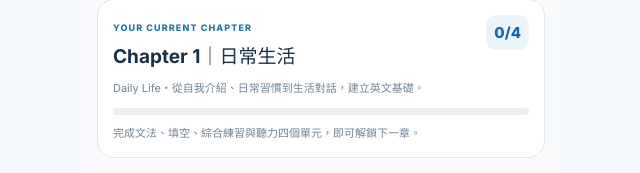
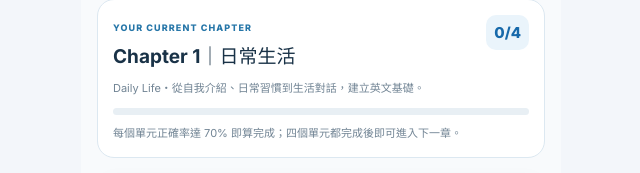
Before and after one commit to dreamwu0907-tech/ENGLISH-FOR-MING, a React (Vite) app: page / in a window 1280 px wide. Shown: the part 251-424 px from the top of the page, without its empty margins (319-959 px from the left). Built offline with nearby package versions, Linux system fonts and the light colour scheme.

Commit message:
Add next chapter progression action

```diff
--- a/src/App.tsx
+++ b/src/App.tsx
@@ -175,7 +175,7 @@ export default function App(){
   <main>
    {page==='home'&&<div className="stack">
     <section className="goal-card"><div><small>YOUR LEARNING PATH</small><h2>TOEIC 800</h2><p>先建立生活英文基礎，再逐步進入職場與多益情境。</p></div><div className="milestones"><b>基礎</b><span>550</span><span>650</span><span>750</span><span>800</span></div></section>
-    <section className="chapter-card"><div className="chapter-heading"><div><small>YOUR CURRENT CHAPTER</small><h1>Chapter {chapter.id}｜{chapter.title}</h1><p>{chapter.subtitle}・{chapter.description}</p></div><span className="chapter-count">{completedModules}/4</span></div><div className="goal-progress"><i style={{width:(completedModules/4*100)+'%'}}/></div><p className="chapter-hint">完成文法、填空、綜合練習與聽力四個單元，即可解鎖下一章。</p></section>
+    <section className="chapter-card"><div className="chapter-heading"><div><small>YOUR CURRENT CHAPTER</small><h1>Chapter {chapter.id}｜{chapter.title}</h1><p>{chapter.subtitle}・{chapter.description}</p></div><span className="chapter-count">{completedModules}/4</span></div><div className="goal-progress"><i style={{width:(completedModules/4*100)+'%'}}/></div><p className="chapter-hint">每個單元正確率達 70% 即算完成；四個單元都完成後即可進入下一章。</p>{completedModules===4&&chapterId<chapters.length&&<button className="primary wide next-chapter" onClick={()=>setChapterId(chapterId+1)}>前往下一章：{chapters[chapterId].title} <ChevronRight/></button>}</section>
     <section className="home-vocab"><div className="home-vocab-head"><div><label>CHAPTER VOCABULARY</label><h2>本章核心單字</h2><p>單字、例句與中文翻譯；點擊喇叭即可播放美式英文。</p></div><span>{vocabWords.length} 個</span></div><div className="chapter-vocab-list">{vocabWords.map((word,i)=>{const text=(word.q||'').replace('_____ ',(word.answerText||'')+' ');return <article className="chapter-vocab-item" key={word.id}><div className="vocab-title"><b>{word.answerText}</b><span>{word.meaning}</span><button className="audio" onClick={()=>speak(word.answerText||'')} aria-label="播放單字"><Volume2/></button></div><p className="example-en">{text}</p><p className="example-zh">{exampleTranslations[word.answerText||'']||'請依照本句情境理解句意。'}</p><button className="audio example-audio" onClick={()=>speak(text)}><Volume2/>播放例句</button></article>})}</div></section>
     <h2>本章練習</h2><div className="tiles chapter-tiles">
      <button onClick={()=>begin('grammar')}><BookOpen/><b>文法</b><small>句型與文法觀念</small><em>{chapterStatus(chapterId).grammar?'已完成':'開始練習'}</em></button>
```
